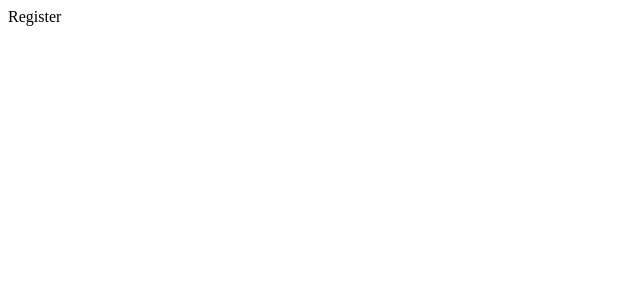
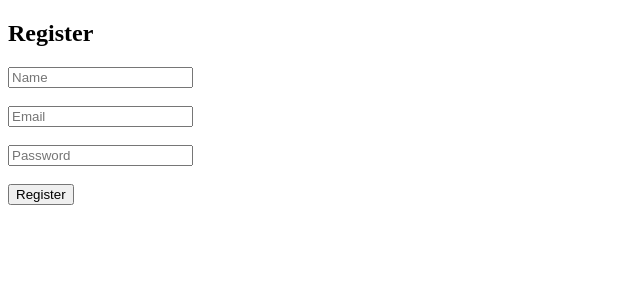
Before and after one commit to TusharKcode/AI-resume-generator, a React app in the folder frontend/: page /register in a window 1280 px wide. Shown: the top 300 px of the page, without its empty margins (0-640 px from the left). Built offline with nearby package versions, Linux system fonts and the light colour scheme; the HTML template or start-up script is replaced by a standard one.

Commit message:
Implemented frontend auth

```diff
--- a/frontend/src/App.jsx
+++ b/frontend/src/App.jsx
@@ -4,7 +4,6 @@ import Register from "./pages/auth/Register";
 import Dashboard from "./pages/dashboard/Dashboard";
 import ResumeBuilder from "./pages/resume/ResumeBuilder";
 import './App.css'
-
 
 function App() {
   return (
--- a/frontend/src/pages/auth/Login.jsx
+++ b/frontend/src/pages/auth/Login.jsx
@@ -1,8 +1,55 @@
-import React from 'react'
+import React, { useState } from 'react'
+import { useNavigate } from 'react-router-dom';
+import { loginUser } from "../../services/authService.js";
 
 function Login() {
+  const navigate = useNavigate();
+
+  const [formData, setFormData] = useState({
+    email:"",
+    password:""
+  });
+
+  const handleChange = (e) => {
+    setFormData({
+      ...formData, [e.target.value]: e.target.value
+    });
+  };
+
+  const handleSubmit = async(e) => {
+    e.preventDefault();
+    try {
+      await loginUser(formData);
+      alert("Login successful")
+      navigate("/dashboard")
+    } catch (error) {
+      console.error(error);
+      alert("Login failed");
+    }
+  }
   return (
-    <div>Login</div>
+    <div>
+      <h2>Login</h2>
+      <form onSubmit={handleSubmit}>
+        <input
+          type="email"
+          name='email'
+          placeholder='Email'
+          required
+          onChange={handleChange}
+        />
+        <br /><br />
+        <input
+          type="password"
+          name='password'
+          placeholder='Password'
+          required
+          onChange={handleChange}
+        />
+        <br /><br />
+        <button type='submit'>Login</button>
+      </form>
+    </div>
   )
 }
 
--- a/frontend/src/pages/auth/Register.jsx
+++ b/frontend/src/pages/auth/Register.jsx
@@ -1,8 +1,66 @@
-import React from 'react'
+import React, { useState } from 'react'
+import { useNavigate } from 'react-router-dom';
+import { registerUser } from "../../services/authService.js";
 
 function Register() {
+
+  const navigate = useNavigate();
+
+  const [formData, setFormData] = useState({
+    name:"",
+    email:"",
+    password:""
+  });
+
+  const handleChange = (e) => {
+    setFormData({
+      ...formData, [e.target.value]: e.target.value
+    });
+  };
+
+  const handleSubmit = async(e) => {
+    e.preventDefault();
+    try {
+      await registerUser(formData);
+      alert("Registration successful")
+      navigate("/login")
+    } catch (error) {
+      console.error(error);
+      alert("Registration failed");
+    }
+  }
+
   return (
-    <div>Register</div>
+    <div>
+      <h2>Register</h2>
+      <form onSubmit={handleSubmit}>
+        <input
+          type="text"
+          name='name'
+          placeholder='Name'
+          required
+          onChange={handleChange}
+        />
+        <br /><br />
+        <input
+          type="email"
+          name='email'
+          placeholder='Email'
+          required
+          onChange={handleChange}
+        />
+        <br /><br />
+        <input
+          type="password"
+          name='password'
+          placeholder='Password'
+          required
+          onChange={handleChange}
+        />
+        <br /><br />
+        <button type='submit'>Register</button>
+      </form>
+    </div>
   )
 }
 
```
